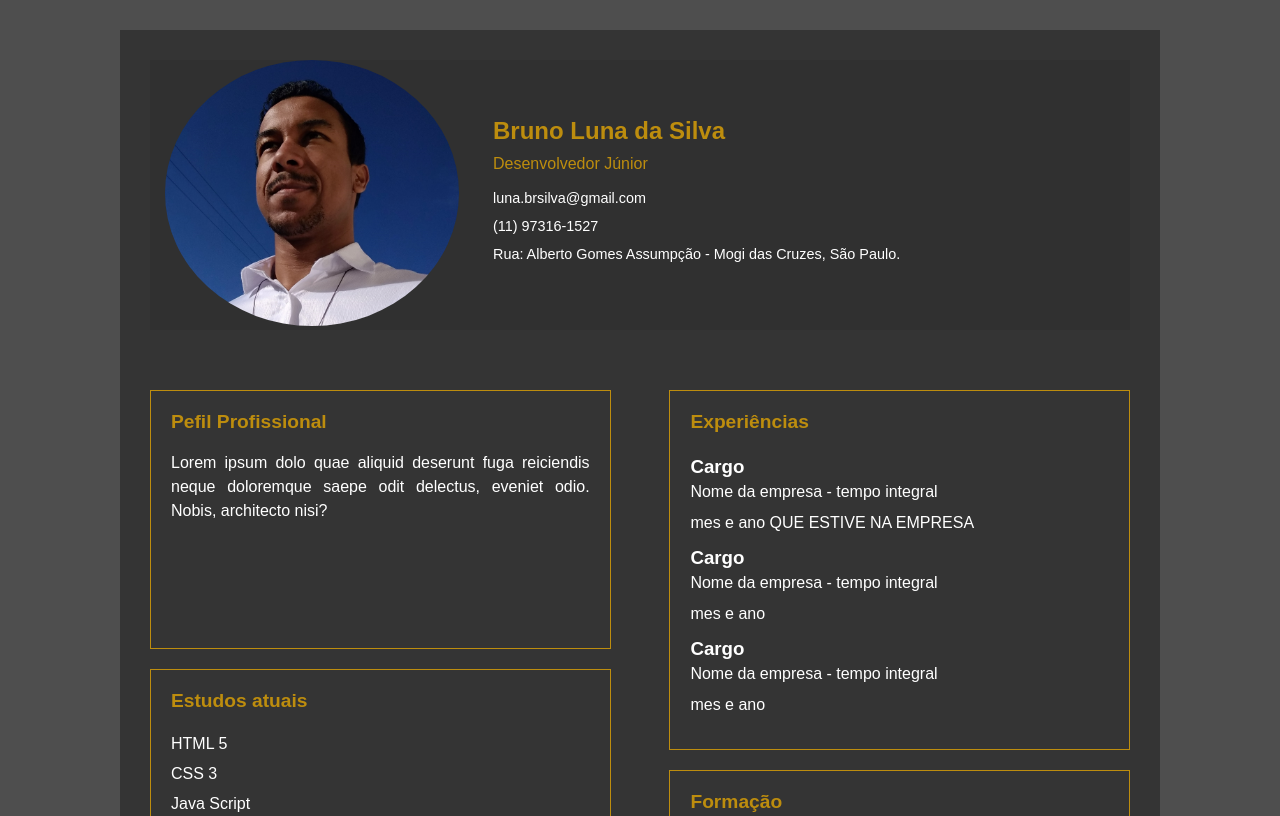
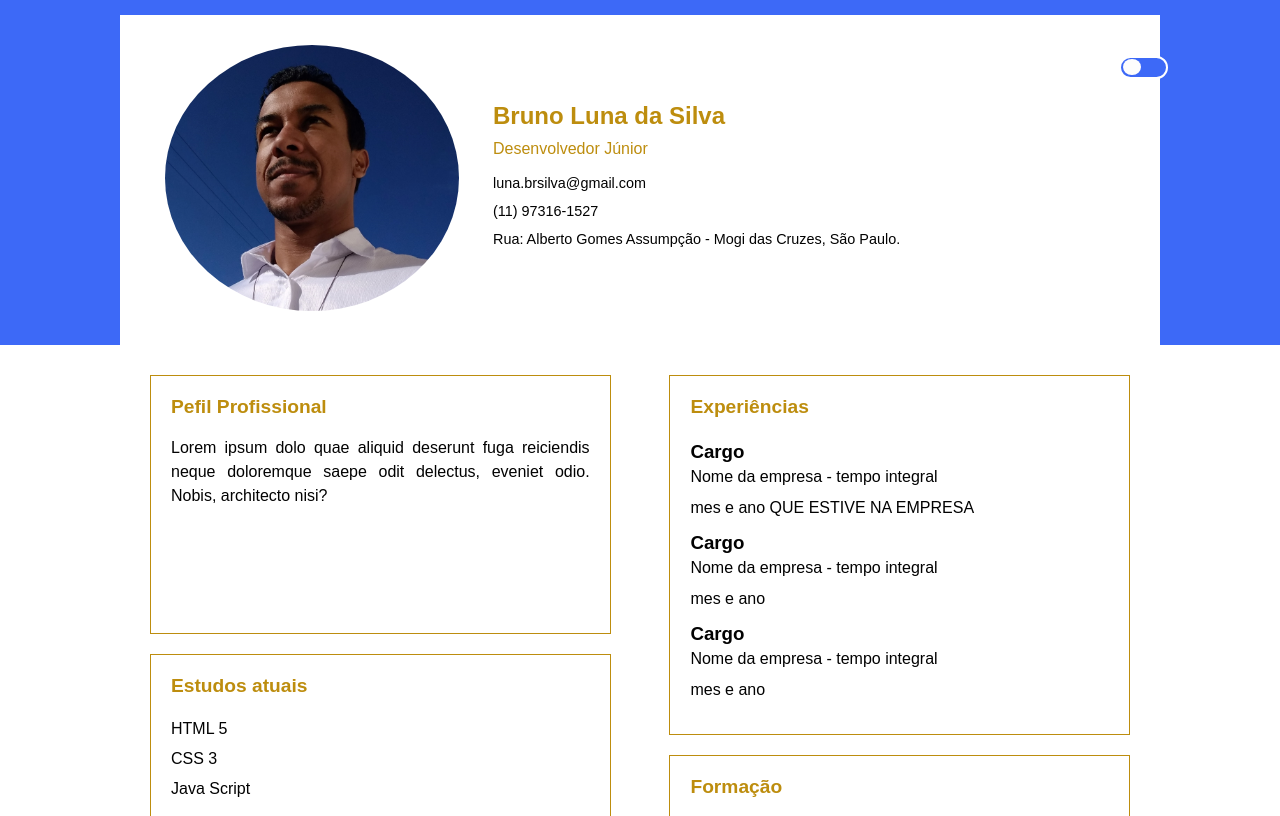
Before and after one commit to Bruno-Luna/Portifolio, a plain HTML site: page index.html in a window 1280 px wide. Shown: the top 816 px of the page. Drawn offline with Linux system fonts and the light colour scheme.

Commit message:
Portifolio five

```diff
--- a/index.html
+++ b/index.html
@@ -13,11 +13,12 @@
 
     <body>
         <input type="checkbox" id="ativar-dark" class="ativar-dark">
+        <label class="switch" for="ativar-dark"></label>
         <div class="dark-mode">
         <!-- Cabeçalho -->
-            <header>
+            <header class="header">
                 <div class="container">
-                    <label for="ativar-dark">ativar-dark</label>
+
                     <div class="linha">
                         <!-- Caixa da foto de perfil -->
                         <div class="coluna coluna-esquerda">
--- a/style.css
+++ b/style.css
@@ -12,11 +12,11 @@ html, body, figure, img, div, input, textarea, p, h1, h2, h3, h4, h5, h6, ul, li
 }
 
 :root{
-    --corBackrgroudPrimaria: #2f2f2fd9;
-    --corBackrgroudSecundaria: #5a5a5a;
-    --corBackgoundDark: #0e0e0e;
+    --corHeaderMain: rgb(255, 255, 255);
+    --corFooter: #3d69f7;
+    --corBackgoundDark: #252525;
     --corTextoTitulo: #bd8d0e;
-    --corTextoDescricao: rgb(255, 255, 255);
+    --corTextoDescricao: rgb(2, 2, 2);
 
 }
 .hidden {
@@ -32,18 +32,18 @@ body {
 
 /* HEADER */
 header{
-    background-color: var(--corBackrgroudPrimaria);
+    background-color: var(--corFooter);
     padding: 30px 30px 0;
 
 }
 
 header .container{
-    background-color: var(--corBackrgroudPrimaria);
+    background-color: var(--corHeaderMain);
 }
 
 header .linha{
     align-items: center;
-    background-color: var(--corBackrgroudPrimaria);
+    background-color: var(--corHeaderMain);
 }
 
 header .coluna-esquerda {
@@ -53,6 +53,7 @@ header .coluna-esquerda {
 header .coluna-direita{
     flex-basis: 65%;
     text-align: center;
+
 }
 
 header .coluna img {
@@ -88,11 +89,11 @@ header .coluna ul li a{
 /* FOOTER */
 
 footer{
-    background-color:var(--corBackrgroudPrimaria);
+    background-color:var(--corHeaderMain);
 }
 
 footer .container{
-    background-color: var(--corBackrgroudSecundaria);
+    background-color: var(--corFooter);
 }
 
 footer nav ul li a{
@@ -133,7 +134,7 @@ footer nav .redes-sociais li a img{
 
 /* PÁGINA INICIAL */
 main{
-    background-color: var(--corBackrgroudPrimaria);
+    background-color: var(--corHeaderMain);
 }
 
 main .coluna{
@@ -170,7 +171,7 @@ main .coluna section ul li{
 }
 
 main .coluna section ul li h3{
-    color: var(--corTextoSub);
+    color: var(--corTextoDescricao);
 
 }
 
@@ -187,32 +188,64 @@ main .coluna section ul li strong{
   display: none;
 
 }
-label {
-        position: absolute;
-        margin: -8% 0% 2% 62%;
-        border: 2px solid #bd8d0e;
-        border-radius: 20px;
-        background-color: #2f2f2fd9;
+.switch {
+    width: 2.8rem;
+    height: 1.2rem;
+    position: absolute;
+    top: 9%;
+    right: 15%;
+    background-color: var(--corFooter);
+    border-radius: 1rem;
+    border: 2px solid white;
+    box-shadow: var(--corTextoTitulo);
+    transition: backgroud-color 0.3s ease-in-out;
 }
+
+.switch::before {
+    content: "";
+    height: 1.00rem;
+    width: 1.10rem;
+    position: absolute;
+    left: 2px;
+    bottom: 2px;
+    border-radius: 50%;
+    background-color: rgb(253, 253, 253);
+    transition: transform 0.3s ease-in-out;
+
+}
+
+.ativar-dark:checked ~ .switch{
+    background-color: #000;
+}
+
+.ativar-dark:checked ~ .switch::before {
+    transform: translate(23px);
+}
+
 .ativar-dark:checked ~ .dark-mode{
-    --corBackrgroudPrimaria: #000;
-    --corBackrgroudSecundaria: #000;
-    --corTextoTitulo: #fff;
+    --corHeaderMain: rgb(0, 0, 0);
+    --corFooter: rgb(0, 0, 0);
+    --corTextoTitulo: rgb(130, 110, 21);
     --corTextoDescricao:#fff;
 }
 
 .ativar-dark:checked ~ .dark-mode header{
-    --corBackrgroudSecundaria: #000;
+    --corFooter: rgb(0, 0, 0);
 }
 .ativar-dark:checked ~ .dark-mode header .container{
-    background-color: var(--corBackgoundDark) ;
+    background-color: var(--corHeaderMain) ;
 }
 .ativar-dark:checked ~ .dark-mode .container{
-    background-color: var(--corBackgoundDark) ;
+    background-color: var(--corHeaderMain) ;
 }
 .ativar-dark:checked ~ .dark-mode main{
-    background-color: var(--corBackrgroudSecundaria);
+    background-color: var(--corFooter);
 }
+.ativar-dark:checked ~ .dark-mode footer{
+    background-color: var(--corFooter);
+}
+
+
 
 /* @MÉDIA */
 
@@ -225,7 +258,7 @@ label {
     }
 
     header{
-    padding: 30px 0 0;
+    padding: 15px 0 0;
     }
     header .coluna img {
         width: 100%;
@@ -237,7 +270,6 @@ label {
         max-width: 1040px;
         margin: 0px auto;
         padding: 30px;
-        background-color: var(--corBackrgroudPrimaria);
     }
     header .coluna-direita{
         text-align: left;
@@ -259,18 +291,8 @@ label {
         margin: 0 0 17px;
     }
 
-    label{
-
-        margin: 0% 0% 0% 85%;
+    .switch {
+        top: 3.5em;
+        right: 7em;
     }
-
 }
-@media only screen and (min-width: 320px){
-    label{
-
-    margin: -8% 0% 2% 62%;
-    border: 2px solid #bd8d0e;
-    border-radius: 20px;
-    background-color: #2f2f2fd9;
-}
-}
```
